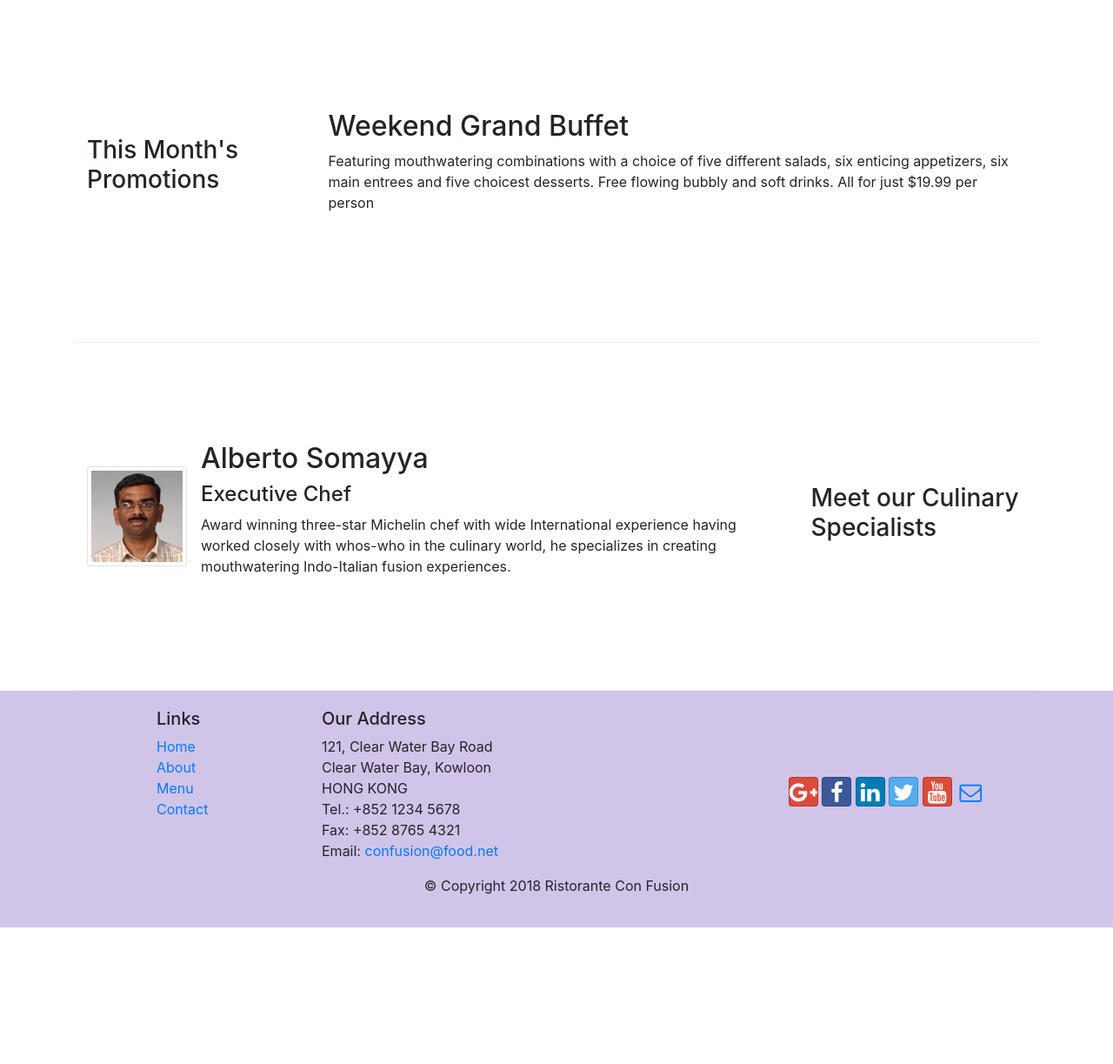
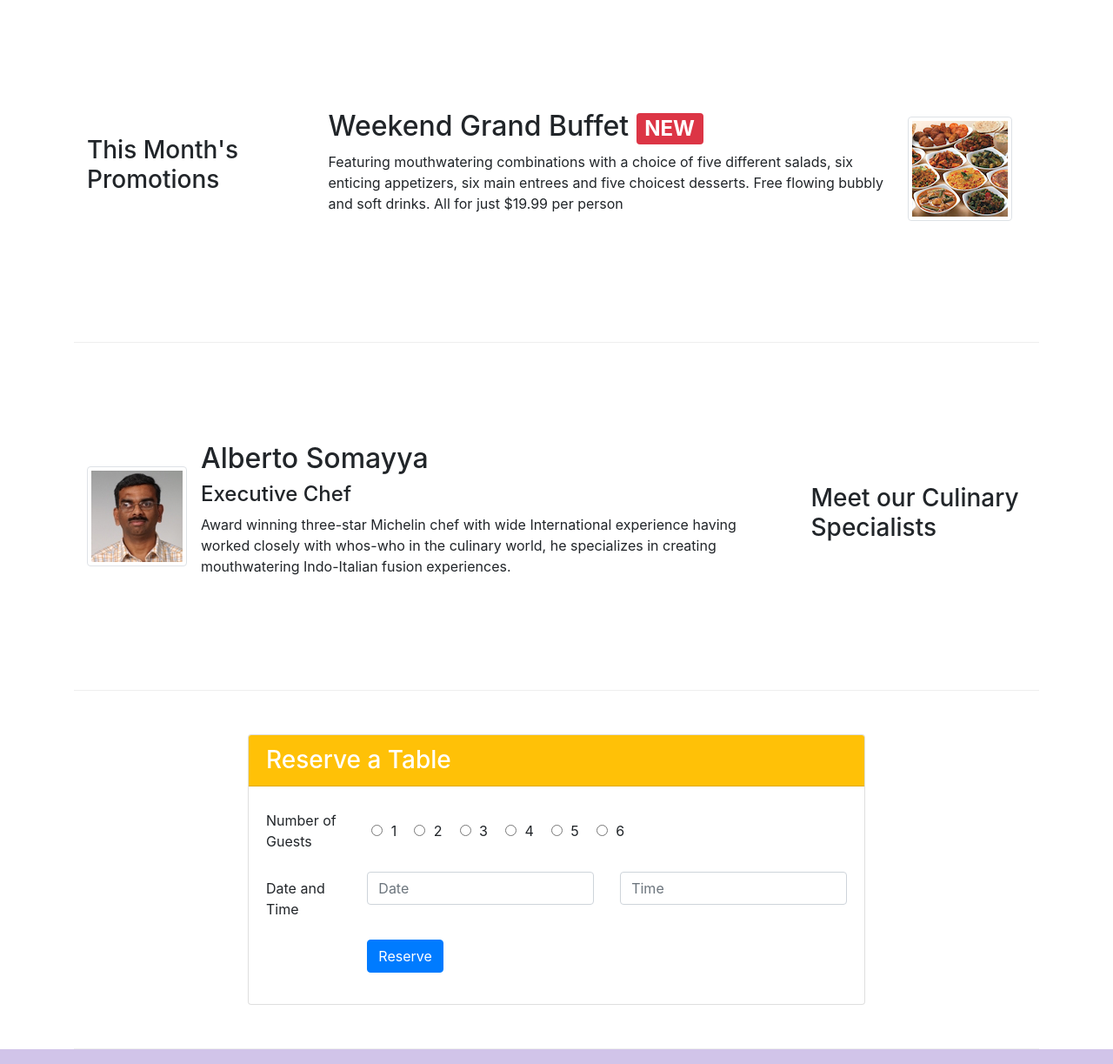
Before and after one commit to 99starman/conFusion, a website: page index.html in a window 1280 px wide. Shown: the part 740-1963 px from the top of the page at 87% size. Before the commit the page ends 1806 px from the top, so only its background shows below. Drawn offline with nearby package versions, Linux system fonts and the light colour scheme.

Commit message:
Assignment 2

```diff
--- a/index.html
+++ b/index.html
@@ -47,8 +47,11 @@
                     <h1>Ristorante con Fusion</h1>
                     <p>We take inspiration from the World's best cuisines, and create a unique fusion experience. Our lipsmacking creations will tickle your culinary senses!</p>
                 </div>
-                <div class="col-12 col-sm align-self-center">
+                <div class="col-12 col-sm-3 align-self-center">
                     <img src="img/logo.png" class="img-fluid">
+                </div>
+                <div class="col-12 col-sm-3 align-self-center">
+                    <a href="#reserve" role="button" class="btn btn-warning btn-sm btn-block"> Reserve Table </a>
                 </div>
             </div>
         </div>
@@ -81,8 +84,15 @@
                 <h3>This Month's Promotions</h3>
             </div>
             <div class="col col-sm col-md">
-                <h2>Weekend Grand Buffet</h2>
-                <p>Featuring mouthwatering combinations with a choice of five different salads, six enticing appetizers, six main entrees and five choicest desserts. Free flowing bubbly and soft drinks. All for just $19.99 per person </p>
+                <div class="media">
+                    <div class="media-body">
+                        <h2>Weekend Grand Buffet <span class="badge badge-danger">NEW</span></h2>
+                        <p class="d-none d-sm-block">Featuring mouthwatering combinations with a choice of five different salads, six enticing appetizers, six main entrees and five choicest desserts. Free flowing bubbly and soft drinks. All for just $19.99 per person </p>
+                    </div>
+                    <img class="d-flex mr-3 img-thumbnail align-self-center"
+                    src="img/buffet.png" alt="buffet">
+                </div>
+
             </div>
         </div>
 
@@ -106,6 +116,65 @@
                 </div>
             </div>
 
+        </div>
+
+        <div class="row row-content justify-content-center">
+            <div class="col-12 col-sm-8">
+                <div class="card">
+                    <h3 id="reserve" class="card-header bg-warning text-white">Reserve a Table</h3>
+                    <div class="card-body">
+                        <form>
+                            <div class="form-group row">
+                                <label for="number" class="col-md-2 col-form-label">Number of Guests</label>
+                                <div class="form-check form-check-inline">
+                                    <div class="form-check">
+                                        <input type="radio" class="form-check-input" id="numberChoice1" name="number" value="1">
+                                        <label class="form-check-label" for="numberChoice1"> 1</label>
+                                    </div>
+                                    <div class="form-check">
+                                        <input type="radio" class="form-check-input" id="numberChoice2" name="number" value="2">
+                                        <label class="form-check-label" for="numberChoice2"> 2</label>
+                                    </div>
+                                    <div class="form-check">
+                                        <input type="radio" class="form-check-input" id="numberChoice3" name="number" value="3">
+                                        <label class="form-check-label" for="numberChoice3"> 3</label>
+                                    </div>
+                                    <div class="form-check">
+                                        <input type="radio" class="form-check-input" id="numberChoice4" name="number" value="4">
+                                        <label class="form-check-label" for="numberChoice4"> 4</label>
+                                    </div>
+                                    <div class="form-check">
+                                        <input type="radio" class="form-check-input" id="numberChoice5" name="number" value="5">
+                                        <label class="form-check-label" for="numberChoice5"> 5</label>
+                                    </div>
+                                    <div class="form-check">
+                                        <input type="radio" class="form-check-input" id="numberChoice6" name="number" value="6">
+                                        <label class="form-check-label" for="numberChoice6"> 6</label>
+                                    </div>
+
+                                </div>
+                            </div>
+                            <div class="form-group row">
+                                <label for="data and time" class="col-12 col-sm-2 col-form-label">Date and Time</label>
+                                <div class="col-12 col-sm-5">
+                                    <input type="text" class="form-control" id="date" name="date" placeholder="Date">
+                                </div>
+                                <div class="col-12 col-sm-5">
+                                    <input type="text" class="form-control" id="time" name="time" placeholder="Time">
+                                </div>
+                            </div>
+                            <div class="form-group row">
+                                <div class="col-12 col-sm-7 offset-sm-2">
+                                    <button type="button" class="btn btn-primary">Reserve</button>
+                                </div>
+
+                            </div>
+                        </form>
+
+                    </div>
+                </div>
+
+            </div>
         </div>
     </div>
 
```
